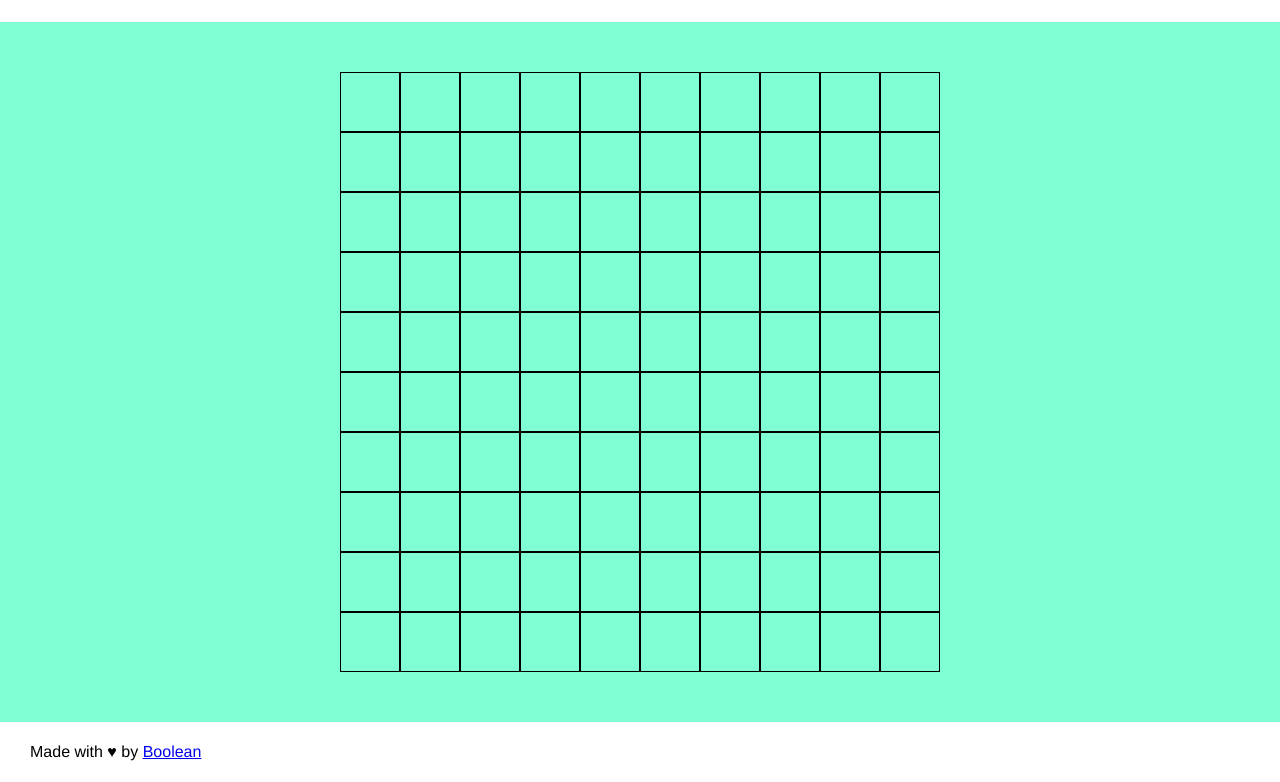
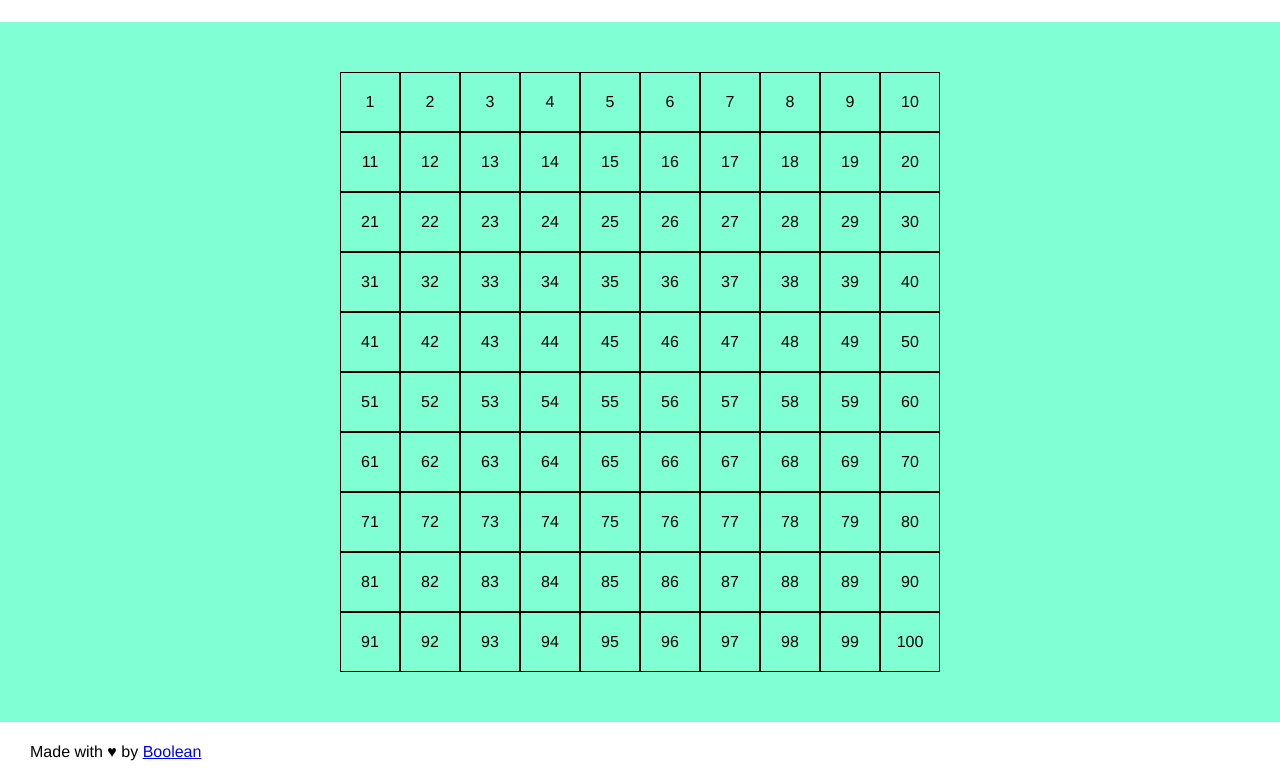
Before and after one commit to GiovanniZumbo/js-campominato-grid, a plain HTML site: page index.html in a window 1280 px wide. Both pictures are taken after a click on the button "Play". Shown: the part 78-860 px from the top of the page. Drawn offline with Linux system fonts and the light colour scheme.

Commit message:
Milestone 3

```diff
--- a/css/style.css
+++ b/css/style.css
@@ -66,6 +66,9 @@ main {
     flex-basis: calc(100% / 10);
     aspect-ratio: 1;
     border: 1px solid black;
+    display: flex;
+    justify-content: center;
+    align-items: center;
 }
 
 /* footer */
--- a/script.js
+++ b/script.js
@@ -8,6 +8,10 @@ Rimuoviamo le celle che abbiamo inserito nell'HTML in modo da generarle tramite
 - Creo l'evento sul bottone
 - Richiamo la funzione con un ciclo for
 
+
+#MILESTONE 3
+In ogni cella, deve comparire il numero corrispondente, in ordine da 1 a 100;
+-Aggiungo nella funzione che la cella deve avere come content, i.
 */
 
 // # STAGING
@@ -19,9 +23,12 @@ const totalCells = rows * cols;
 const grid = document.getElementById('grid');
 const playButton = document.getElementById('playbtn');
 
+let content = '';
+
 function createCells() {
     const cell = document.createElement('div');
     cell.classList.add('cell');
+    cell.innerText = content;
     grid.append(cell);
 }
 
@@ -32,6 +39,7 @@ function createCells() {
 playButton.addEventListener('click', function () {
 
     for (let i = 0; i < totalCells; i++) {
+        content = i + 1;
         createCells();
     }
 
```
